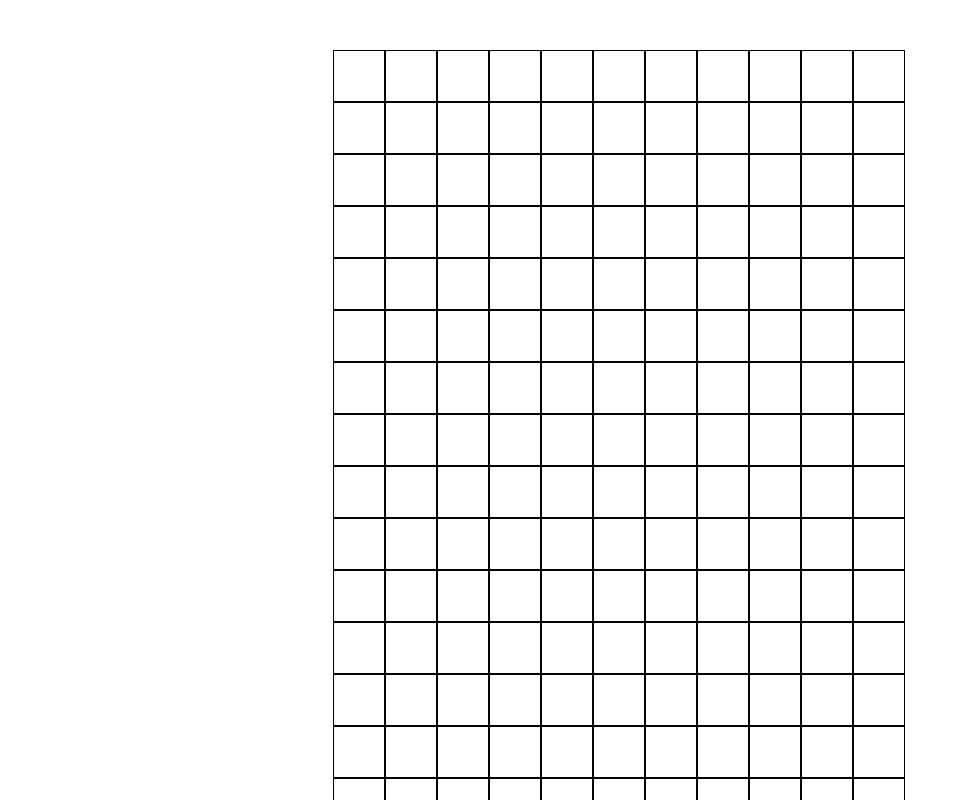
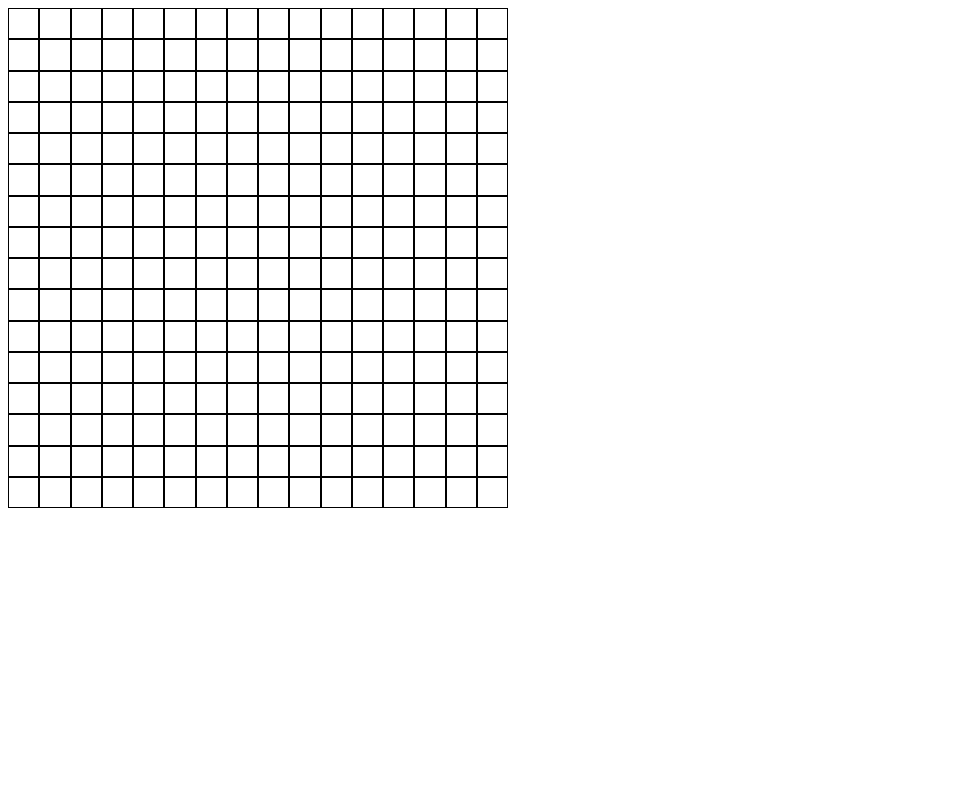
Before and after one commit to codyriebel/etchASketch, a plain HTML site: page index.html in a window 1280 px wide. Shown: the top 800 px of the page, without its empty margins (0-960 px from the left). Drawn offline with Linux system fonts and the light colour scheme.

Commit message:
feat: basic 16x16 grid

```diff
--- a/style.css
+++ b/style.css
@@ -1,11 +1,11 @@
 #gridContainer {
-  display:flex;
-  flex-wrap: wrap;
-  margin: 50px 325px;
+  height: 500px;
+  width: 500px;
+  display: grid;
+  grid-template-rows: repeat(16, 1fr);
+  grid-template-columns: repeat(16, 1fr);
 }
 
 .square {
-  width: 50px;
-  height: 50px;
   border: solid 1px;
 }
```
